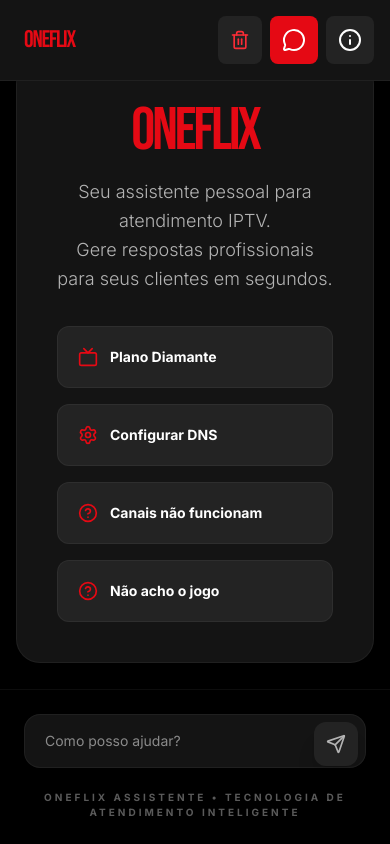
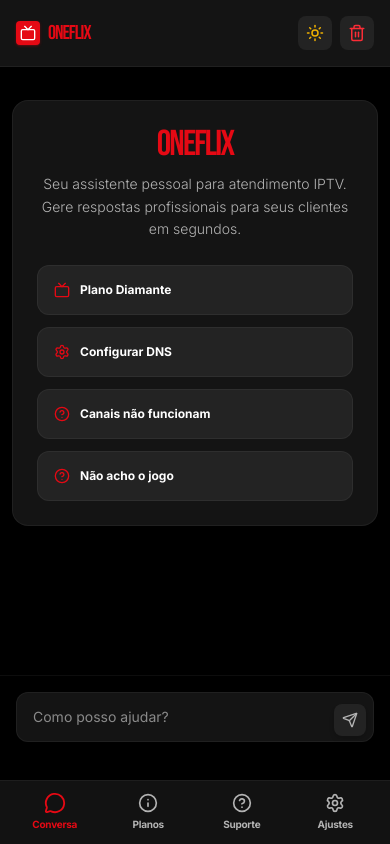
Before and after one commit to Matheuzin84/IA-ONE-TV, a React (Vite) app: page / in a window 390 px wide. Built offline with nearby package versions, Linux system fonts and the light colour scheme.

Commit message:
refactor: Improve layout and spacing for responsiveness
Adjust padding, margins, and font sizes to create a more visually appealing and responsive layout across different screen sizes, particularly for the Plans and Support sections.

```diff
--- a/src/App.tsx
+++ b/src/App.tsx
@@ -131,10 +131,10 @@ export default function App() {
     switch (currentView) {
       case 'plans':
         return (
-          <div className="flex-1 overflow-y-auto p-8 space-y-8">
+          <div className="flex-1 overflow-y-auto p-4 md:p-8 space-y-6 md:space-y-8 pb-24 md:pb-8">
             <div>
-              <h2 className="text-3xl font-display text-primary tracking-wider mb-2">Planos & Preços</h2>
-              <p className="text-sm text-text-muted">Consulte os valores mensais e as opções de teste rápido para atendimento.</p>
+              <h2 className="text-2xl md:text-3xl font-display text-primary tracking-wider mb-2">Planos & Preços</h2>
+              <p className="text-xs md:text-sm text-text-muted">Consulte os valores mensais e as opções de teste rápido para atendimento.</p>
             </div>
 
             {/* Seletor de Períodos com Desconto */}
@@ -379,9 +379,9 @@ export default function App() {
         );
       case 'support':
         return (
-          <div className="flex-1 overflow-y-auto p-8 space-y-8">
-            <h2 className="text-3xl font-display text-primary tracking-wider">Suporte Técnico</h2>
-            <div className="grid grid-cols-1 md:grid-cols-2 gap-6">
+          <div className="flex-1 overflow-y-auto p-4 md:p-8 space-y-6 md:space-y-8 pb-24 md:pb-8">
+            <h2 className="text-2xl md:text-3xl font-display text-primary tracking-wider">Suporte Técnico</h2>
+            <div className="grid grid-cols-1 md:grid-cols-2 gap-4 md:gap-6">
               {[
                 { title: 'Configuração DNS', desc: 'Passo a passo para TVs antigas.', icon: Settings },
                 { title: 'Problemas de Login', desc: 'Recuperação de acesso e senhas.', icon: User },
@@ -391,21 +391,21 @@ export default function App() {
                 <button
                   key={item.title}
                   onClick={() => handleSend(`Como resolver: ${item.title}`)}
-                  className="flex items-start gap-4 p-6 bg-surface rounded-xl border border-border hover:border-primary/50 transition-all text-left group active:scale-95"
+                  className="flex items-start gap-3 md:gap-4 p-4 md:p-6 bg-surface rounded-xl border border-border hover:border-primary/50 transition-all text-left group active:scale-95"
                 >
-                  <div className="p-3 bg-surface-light rounded-lg group-hover:bg-primary transition-colors">
-                    <item.icon className="w-6 h-6" />
+                  <div className="p-2.5 md:p-3 bg-surface-light rounded-lg group-hover:bg-primary transition-colors">
+                    <item.icon className="w-5 h-5 md:w-6 md:h-6" />
                   </div>
                   <div>
-                    <h3 className="font-bold mb-1">{item.title}</h3>
-                    <p className="text-sm text-text-muted">{item.desc}</p>
+                    <h3 className="font-bold text-sm md:text-base mb-1">{item.title}</h3>
+                    <p className="text-xs md:text-sm text-text-muted">{item.desc}</p>
                   </div>
                 </button>
               ))}
             </div>
 
-            <div className="bg-surface p-6 rounded-2xl border border-border">
-              <h3 className="text-xl font-bold mb-6 flex items-center gap-2">
+            <div className="bg-surface p-4 md:p-6 rounded-2xl border border-border">
+              <h3 className="text-lg md:text-xl font-bold mb-4 md:mb-6 flex items-center gap-2">
                 <ExternalLink className="w-5 h-5 text-primary" />
                 Links Úteis para Clientes
               </h3>
@@ -432,23 +432,54 @@ export default function App() {
         );
       case 'settings':
         return (
-          <div className="flex-1 overflow-y-auto p-8 space-y-8">
-            <h2 className="text-3xl font-display text-primary tracking-wider">Configurações</h2>
-            <div className="max-w-xl bg-surface p-8 rounded-2xl border border-border">
+          <div className="flex-1 overflow-y-auto p-4 md:p-8 space-y-6 md:space-y-8 pb-24 md:pb-8">
+            <h2 className="text-2xl md:text-3xl font-display text-primary tracking-wider">Configurações</h2>
+            <div className="max-w-xl bg-surface p-5 md:p-8 rounded-2xl border border-border">
               <div className="space-y-6">
+                {/* Theme Selector directly in settings */}
+                <div className="flex items-center justify-between border-b border-border/10 pb-4">
+                  <div>
+                    <h3 className="font-bold text-sm md:text-base">Tema do Aplicativo</h3>
+                    <p className="text-xs md:text-sm text-text-muted">Alternar entre claro e escuro.</p>
+                  </div>
+                  <div className="bg-surface-light p-1 rounded-xl flex items-center border border-border">
+                    <button
+                      onClick={() => setTheme('light')}
+                      className={`px-3 py-1.5 text-xs font-bold rounded-lg transition-all ${
+                        theme === 'light'
+                          ? 'bg-background text-primary shadow-sm'
+                          : 'text-text-muted hover:text-text-main'
+                      }`}
+                    >
+                      Claro
+                    </button>
+                    <button
+                      onClick={() => setTheme('dark')}
+                      className={`px-3 py-1.5 text-xs font-bold rounded-lg transition-all ${
+                        theme === 'dark'
+                          ? 'bg-background text-primary shadow-sm'
+                          : 'text-text-muted hover:text-text-main'
+                      }`}
+                    >
+                      Escuro
+                    </button>
+                  </div>
+                </div>
+
+                <div className="flex items-center justify-between border-b border-border/10 pb-4">
+                  <div>
+                    <h3 className="font-bold text-sm md:text-base">Limpar Conversa</h3>
+                    <p className="text-xs md:text-sm text-text-muted">Apagar todas as mensagens salvas.</p>
+                  </div>
+                  <button onClick={handleClearChat} className="p-2.5 md:p-3 bg-red-500/10 text-red-500 rounded-lg hover:bg-red-500 hover:text-white transition-all active:scale-95">
+                    <Trash2 className="w-5 h-5 md:w-6 md:h-6" />
+                  </button>
+                </div>
+
                 <div className="flex items-center justify-between">
                   <div>
-                    <h3 className="font-bold">Limpar Histórico</h3>
-                    <p className="text-sm text-text-muted">Apagar todas as mensagens atuais.</p>
-                  </div>
-                  <button onClick={handleClearChat} className="p-3 bg-red-500/10 text-red-500 rounded-lg hover:bg-red-500 hover:text-white transition-all active:scale-95">
-                    <Trash2 className="w-6 h-6" />
-                  </button>
-                </div>
-                <div className="flex items-center justify-between">
-                  <div>
-                    <h3 className="font-bold">Modo de Resposta</h3>
-                    <p className="text-sm text-text-muted">Atualmente em modo "Assistente Pessoal".</p>
+                    <h3 className="font-bold text-sm md:text-base">Status da IA</h3>
+                    <p className="text-xs md:text-sm text-text-muted">Atualmente em modo "Atendimento Inteligente".</p>
                   </div>
                   <span className="px-3 py-1 bg-emerald-500/10 text-emerald-500 text-xs font-bold rounded-full">Ativo</span>
                 </div>
@@ -458,20 +489,20 @@ export default function App() {
         );
       default:
         return (
-          <div className="flex-1 overflow-y-auto p-4 md:p-8 space-y-6 scrollbar-hide">
+          <div className="flex-1 overflow-y-auto p-3 md:p-6 space-y-4 md:space-y-6 scrollbar-hide pb-24 md:pb-8">
             {messages.length === 0 && (
-              <div className="h-full flex flex-col items-center justify-center text-center max-w-2xl mx-auto space-y-8">
+              <div className="min-h-full flex flex-col items-center justify-center text-center max-w-2xl mx-auto py-4 md:py-8 space-y-6 md:space-y-8">
                 <motion.div
-                  initial={{ scale: 0.9, opacity: 0 }}
+                  initial={{ scale: 0.95, opacity: 0 }}
                   animate={{ scale: 1, opacity: 1 }}
-                  className="bg-surface p-10 rounded-3xl shadow-2xl border border-border"
+                  className="bg-surface p-6 md:p-10 rounded-2xl md:rounded-3xl shadow-xl md:shadow-2xl border border-border w-full"
                 >
-                  <h1 className="text-6xl font-display text-primary tracking-tighter mb-4">ONEFLIX</h1>
-                  <p className="text-text-muted text-lg font-light leading-relaxed mb-8">
+                  <h1 className="text-4xl md:text-6xl font-display text-primary tracking-tighter mb-2 md:mb-4">ONEFLIX</h1>
+                  <p className="text-text-muted text-sm md:text-lg font-light leading-relaxed mb-6 md:mb-8">
                     Seu assistente pessoal para atendimento IPTV.<br/>
                     Gere respostas profissionais para seus clientes em segundos.
                   </p>
-                  <div className="grid grid-cols-1 sm:grid-cols-2 gap-4">
+                  <div className="grid grid-cols-1 sm:grid-cols-2 gap-3 md:gap-4">
                     {[
                       { label: 'Plano Diamante', icon: Tv },
                       { label: 'Configurar DNS', icon: Settings },
@@ -481,10 +512,10 @@ export default function App() {
                       <button
                         key={suggestion.label}
                         onClick={() => handleSend(`Cliente quer saber sobre: ${suggestion.label}`)}
-                        className="flex items-center gap-3 p-5 bg-surface-light border border-border rounded-xl text-sm font-bold transition-all group active:scale-95"
+                        className="flex items-center gap-2.5 md:gap-3 p-4 md:p-5 bg-surface-light border border-border rounded-xl text-xs md:text-sm font-bold transition-all group active:scale-95"
                       >
-                        <suggestion.icon className="w-5 h-5 text-primary group-hover:text-white" />
-                        <span className="text-text-main group-hover:text-white">{suggestion.label}</span>
+                        <suggestion.icon className="w-4 h-4 md:w-5 md:h-5 text-primary group-hover:text-white flex-shrink-0" />
+                        <span className="text-text-main group-hover:text-white truncate">{suggestion.label}</span>
                       </button>
                     ))}
                   </div>
@@ -500,34 +531,41 @@ export default function App() {
                   animate={{ opacity: 1, y: 0 }}
                   className={`flex ${message.role === 'user' ? 'justify-end' : 'justify-start'}`}
                 >
-                  <div className={`flex gap-3 max-w-[90%] md:max-w-[80%] ${message.role === 'user' ? 'flex-row-reverse' : 'flex-row'}`}>
-                    <div className={`w-10 h-10 rounded-full flex items-center justify-center flex-shrink-0 shadow-lg ${
+                  <div className={`flex gap-2 md:gap-3 max-w-[95%] md:max-w-[80%] ${message.role === 'user' ? 'flex-row-reverse' : 'flex-row'}`}>
+                    <div className={`w-8 h-8 md:w-10 md:h-10 rounded-full flex items-center justify-center flex-shrink-0 shadow-md ${
                       message.role === 'user' ? 'bg-primary' : 'bg-surface-light border border-white/10'
                     }`}>
-                      {message.role === 'user' ? <User className="w-5 h-5 text-white" /> : <Bot className="w-5 h-5 text-primary" />}
+                      {message.role === 'user' ? <User className="w-4.5 h-4.5 text-white" /> : <Bot className="w-4.5 h-4.5 text-primary" />}
                     </div>
-                    <div className="relative group">
-                      <div className={`p-4 md:p-5 rounded-2xl shadow-xl ${
+                    <div className="relative group flex flex-col items-start">
+                      <div className={`p-3.5 md:p-5 rounded-2xl shadow-md ${
                         message.role === 'user'
-                          ? 'bg-primary text-white rounded-tr-none ml-4'
-                          : 'bg-surface text-text-main border border-border rounded-tl-none mr-4'
+                          ? 'bg-primary text-white rounded-tr-none ml-2 md:ml-4'
+                          : 'bg-surface text-text-main border border-border rounded-tl-none mr-2 md:mr-4'
                       }`}>
-                        <p className="text-[13px] md:text-base leading-relaxed whitespace-pre-wrap">
+                        <p className="text-xs md:text-base leading-relaxed whitespace-pre-wrap">
                           {message.content}
                         </p>
                       </div>
                       {message.role === 'model' && (
+                        <div className="flex items-center gap-2 mt-1.5 ml-0">
                           <button
                             onClick={() => handleCopy(message.content, index)}
-                          className="absolute -right-14 top-0 p-3.5 bg-surface-light border border-white/10 rounded-xl shadow-xl opacity-0 group-hover:opacity-100 transition-all hover:bg-primary hover:text-white active:scale-90"
-                          title="Copiar resposta"
+                            className="flex items-center gap-1.5 px-3 py-1.5 bg-surface border border-border hover:border-primary/50 text-[11px] font-bold text-text-muted hover:text-primary rounded-lg transition-all active:scale-95 shadow-sm"
                           >
                             {copiedIndex === index ? (
-                            <Check className="w-5 h-5" />
+                              <>
+                                <Check className="w-3.5 h-3.5 text-emerald-500" />
+                                <span className="text-emerald-500">Copiado!</span>
+                              </>
                             ) : (
-                            <Copy className="w-5 h-5" />
+                              <>
+                                <Copy className="w-3.5 h-3.5 text-primary" />
+                                <span>Copiar Resposta</span>
+                              </>
                             )}
                           </button>
+                        </div>
                       )}
                     </div>
                   </div>
@@ -537,13 +575,13 @@ export default function App() {
 
             {isLoading && (
               <div className="flex justify-start">
-                <div className="flex gap-3 max-w-[85%]">
-                  <div className="w-10 h-10 rounded-full bg-surface-light border border-white/10 flex items-center justify-center">
-                    <Bot className="w-5 h-5 text-primary" />
+                <div className="flex gap-2.5 md:gap-3 max-w-[85%]">
+                  <div className="w-8 h-8 md:w-10 md:h-10 rounded-full bg-surface-light border border-white/10 flex items-center justify-center">
+                    <Bot className="w-4.5 h-4.5 text-primary" />
                   </div>
-                  <div className="bg-surface p-5 rounded-2xl border border-border rounded-tl-none shadow-xl flex items-center gap-3">
-                    <Loader2 className="w-5 h-5 text-primary animate-spin" />
-                    <span className="text-sm text-text-muted font-medium">Processando resposta...</span>
+                  <div className="bg-surface p-4 md:p-5 rounded-2xl border border-border rounded-tl-none shadow-md flex items-center gap-2.5">
+                    <Loader2 className="w-4 h-4 md:w-5 md:h-5 text-primary animate-spin" />
+                    <span className="text-xs md:text-sm text-text-muted font-medium">Processando resposta...</span>
                   </div>
                 </div>
               </div>
@@ -647,22 +685,29 @@ export default function App() {
       </aside>
 
       {/* Main Area */}
-      <main className="flex-1 flex flex-col relative">
+      <main className="flex-1 flex flex-col relative w-full overflow-hidden">
         {/* Mobile Header */}
-        <header className="md:hidden bg-surface border-b border-border p-4 flex items-center justify-between">
-          <button onClick={handleGoHome} className="hover:opacity-80 transition-opacity p-2">
-            <h1 className="text-2xl font-display text-primary tracking-tighter">ONEFLIX</h1>
+        <header className="md:hidden bg-surface border-b border-border p-4 flex items-center justify-between sticky top-0 z-20 shadow-sm">
+          <button onClick={handleGoHome} className="hover:opacity-80 transition-opacity flex items-center gap-2">
+            <div className="w-6 h-6 bg-primary rounded flex items-center justify-center shadow shadow-primary/30">
+              <Tv className="w-4 h-4 text-white" />
+            </div>
+            <h1 className="text-xl font-display text-primary tracking-tighter">ONEFLIX</h1>
           </button>
           <div className="flex gap-2">
-            <button onClick={handleClearChat} className="p-3 rounded-lg bg-surface-light text-red-500 active:scale-95">
-              <Trash2 className="w-5 h-5" />
+            {/* Smooth Theme Toggle inside Mobile Header */}
+            <button
+              onClick={() => setTheme(theme === 'dark' ? 'light' : 'dark')}
+              className="p-2 md:p-3 rounded-lg bg-surface-light text-text-muted hover:text-text-main active:scale-95"
+              title="Mudar Tema"
+            >
+              {theme === 'dark' ? <Sun className="w-4.5 h-4.5 text-yellow-500" /> : <Moon className="w-4.5 h-4.5 text-indigo-500" />}
             </button>
-            <button onClick={() => setCurrentView('chat')} className={`p-3 rounded-lg ${currentView === 'chat' ? 'bg-primary text-white' : 'bg-surface-light'} active:scale-95`}>
-              <MessageCircle className="w-6 h-6" />
+            {currentView === 'chat' && (
+              <button onClick={handleClearChat} className="p-2 md:p-3 rounded-lg bg-surface-light text-red-500 active:scale-95">
+                <Trash2 className="w-4.5 h-4.5" />
               </button>
-            <button onClick={() => setCurrentView('plans')} className={`p-3 rounded-lg ${currentView === 'plans' ? 'bg-primary text-white' : 'bg-surface-light'} active:scale-95`}>
-              <Info className="w-6 h-6" />
-            </button>
+            )}
           </div>
         </header>
 
@@ -691,7 +736,7 @@ export default function App() {
 
         {/* Input Area (Chat Only) */}
         {currentView === 'chat' && (
-          <div className="p-6 md:p-8 bg-background border-t border-border">
+          <div className="p-4 md:p-8 bg-background border-t border-border pb-24 md:pb-8">
             <div className="max-w-5xl mx-auto relative">
               <textarea
                 rows={1}
@@ -699,21 +744,45 @@ export default function App() {
                 onChange={(e) => setInput(e.target.value)}
                 onKeyDown={handleKeyPress}
                 placeholder="Como posso ajudar?"
-                className="w-full bg-surface border border-border rounded-2xl py-4 md:py-5 pl-5 md:pl-6 pr-14 md:pr-16 text-sm md:text-base focus:outline-none focus:ring-2 focus:ring-primary/50 focus:border-primary transition-all resize-none shadow-xl md:shadow-2xl"
+                className="w-full bg-surface border border-border rounded-xl py-3.5 md:py-5 pl-4 md:pl-6 pr-12 md:pr-16 text-sm md:text-base focus:outline-none focus:ring-2 focus:ring-primary/50 focus:border-primary transition-all resize-none shadow-lg md:shadow-2xl"
               />
               <button
                 onClick={() => handleSend()}
                 disabled={!input.trim() || isLoading}
-                className="absolute right-2 md:right-3 top-1/2 -translate-y-1/2 p-3 bg-primary hover:bg-red-700 disabled:bg-surface-light disabled:text-text-muted text-white rounded-xl transition-all shadow-xl active:scale-90"
+                className="absolute right-2 md:right-3 top-1/2 -translate-y-1/2 p-2 bg-primary hover:bg-red-700 disabled:bg-surface-light disabled:text-text-muted text-white rounded-lg transition-all shadow-md active:scale-90"
               >
-                {isLoading ? <Loader2 className="w-5 h-5 md:w-6 md:h-6 animate-spin" /> : <Send className="w-5 h-5 md:w-6 md:h-6" />}
+                {isLoading ? <Loader2 className="w-4 h-4 md:w-5 md:h-5 animate-spin" /> : <Send className="w-4 h-4 md:w-5 md:h-5" />}
               </button>
             </div>
-            <p className="text-center text-[10px] text-text-muted mt-4 uppercase tracking-[0.3em] font-bold opacity-50">
+            <p className="text-center text-[9px] text-text-muted mt-3 uppercase tracking-[0.3em] font-bold opacity-50 hidden sm:block">
               OneFlix Assistente • Tecnologia de Atendimento Inteligente
             </p>
           </div>
         )}
+
+        {/* Mobile Bottom Navigation Bar */}
+        <nav className="md:hidden fixed bottom-0 left-0 right-0 h-16 bg-surface/90 backdrop-blur-lg border-t border-border flex items-center justify-around px-2 z-30 shadow-lg">
+          {[
+            { id: 'chat', label: 'Conversa', icon: MessageCircle },
+            { id: 'plans', label: 'Planos', icon: Info },
+            { id: 'support', label: 'Suporte', icon: HelpCircle },
+            { id: 'settings', label: 'Ajustes', icon: Settings },
+          ].map((item) => {
+            const isActive = currentView === item.id;
+            return (
+              <button
+                key={item.id}
+                onClick={() => setCurrentView(item.id as View)}
+                className={`flex flex-col items-center justify-center gap-1 flex-1 py-1 px-2 rounded-xl transition-all ${
+                  isActive ? 'text-primary' : 'text-text-muted'
+                }`}
+              >
+                <item.icon className={`w-5 h-5 transition-transform ${isActive ? 'scale-110 text-primary' : 'text-text-muted'}`} />
+                <span className="text-[10px] font-bold tracking-tight">{item.label}</span>
+              </button>
+            );
+          })}
+        </nav>
       </main>
     </div>
   );
```
Lines whose indentation alone changed are shown as unchanged.
